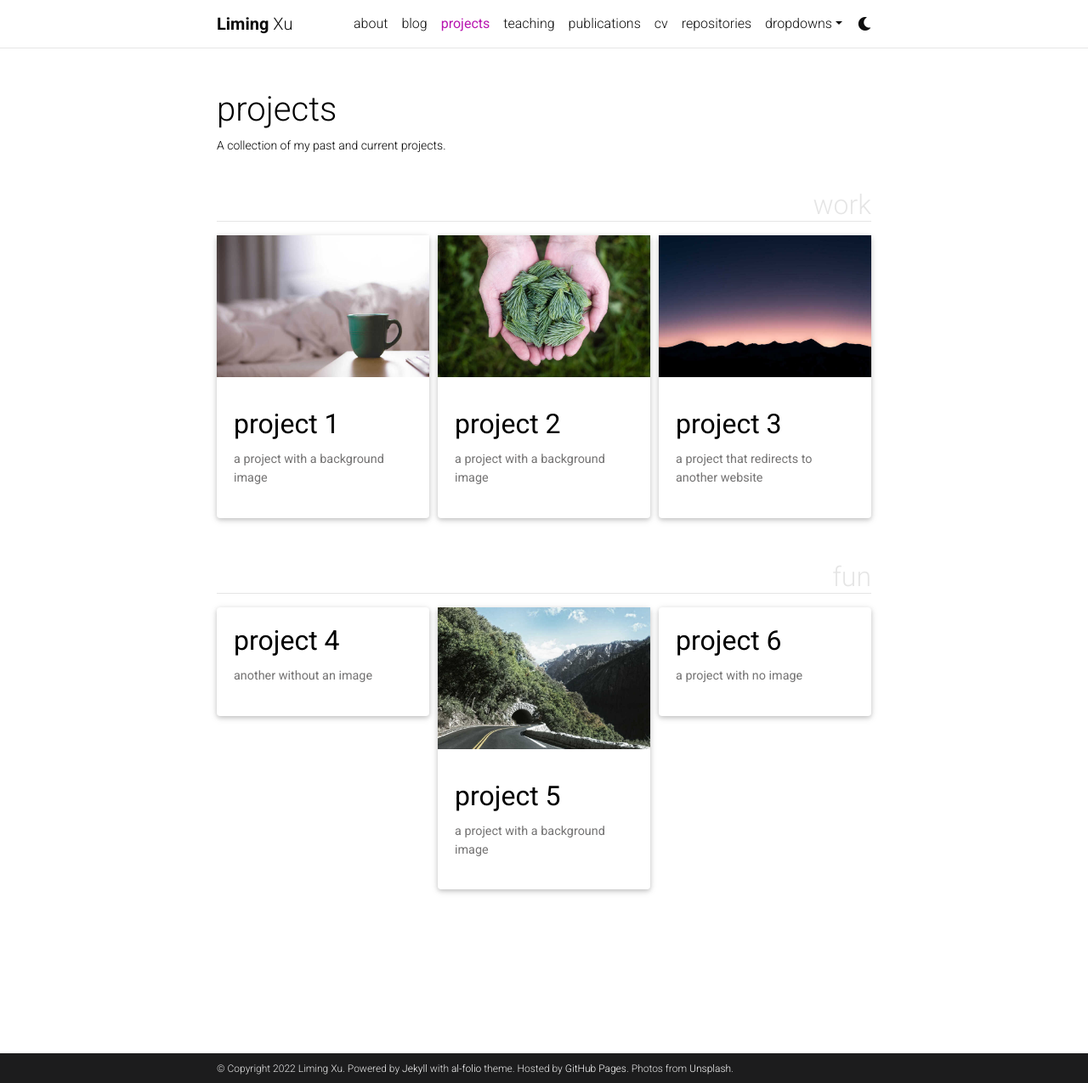
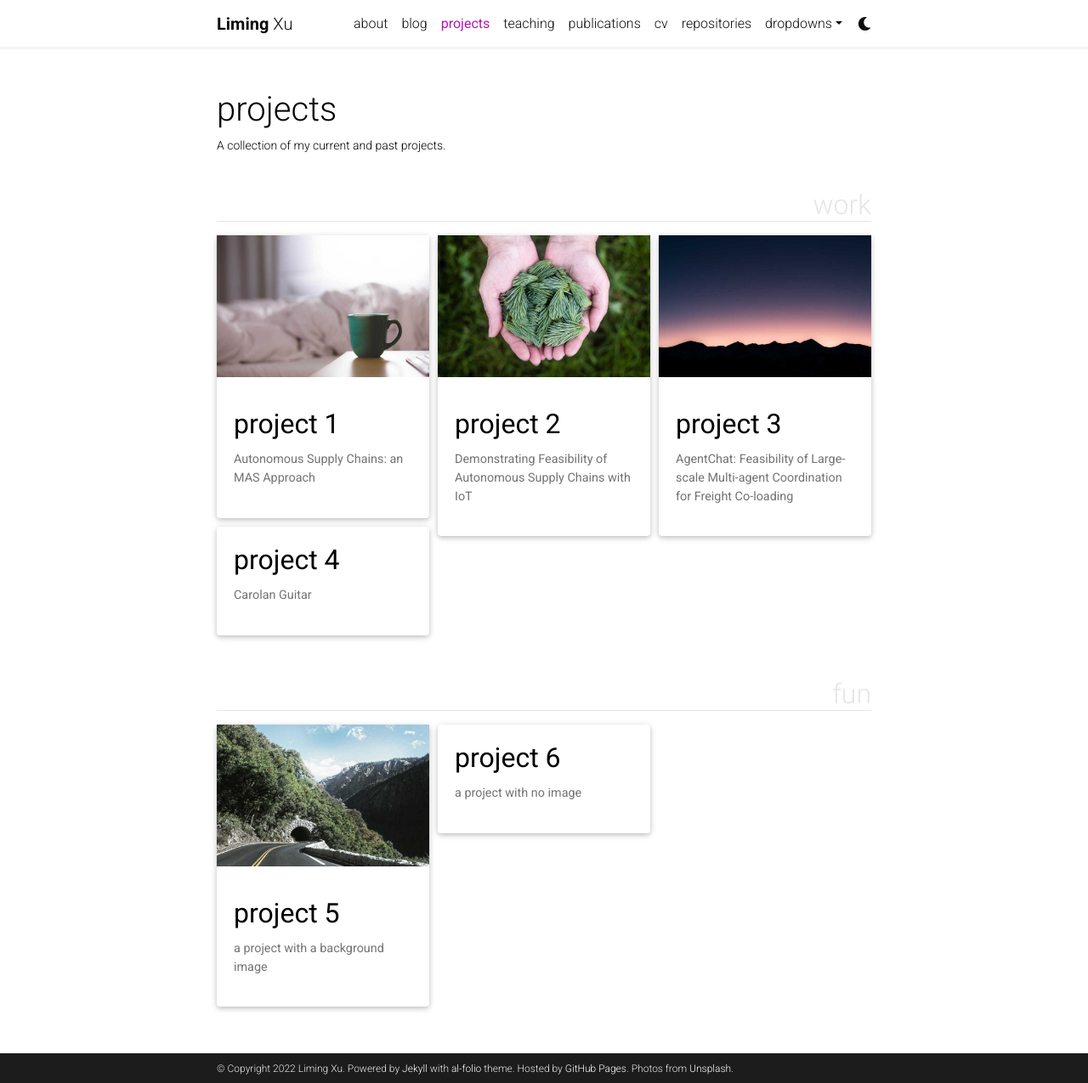
Before and after one commit to lx249/lx249.github.io, a Jekyll site: the page built from _pages/projects.md, in a window 1280 px wide and 1275 px high. Shown: the whole window at 85% size. Built offline with Jekyll 4.4.1, drawn with Linux system fonts in a browser that asks for light colours; full-size pictures stand in for the smaller copies a plugin makes; comment, search, counter and statistics services are not loaded; a style sheet for code colours, icons or effects is not loaded.

Commit message:
Regular Commit.

```diff
--- a/_pages/projects.md
+++ b/_pages/projects.md
@@ -2,7 +2,7 @@
 layout: page
 title: projects
 permalink: /projects/
-description: A collection of my past and current projects.
+description: A collection of my current and past projects.
 nav: true
 nav_order: 1
 display_categories: [work, fun]
--- a/_projects/1_project.md
+++ b/_projects/1_project.md
@@ -1,7 +1,7 @@
 ---
 layout: page
 title: project 1
-description: a project with a background image
+description: "Autonomous Supply Chains: an MAS Approach"
 img: assets/img/12.jpg
 importance: 1
 category: work
--- a/_projects/2_project.md
+++ b/_projects/2_project.md
@@ -1,7 +1,7 @@
 ---
 layout: page
 title: project 2
-description: a project with a background image
+description: Demonstrating Feasibility of Autonomous Supply Chains with IoT
 img: assets/img/3.jpg
 importance: 2
 category: work
--- a/_projects/4_project.md
+++ b/_projects/4_project.md
@@ -1,10 +1,10 @@
 ---
 layout: page
 title: project 4
-description: another without an image
+description: Carolan Guitar
 img:
 importance: 3
-category: fun
+category: work
 ---
 
 Every project has a beautiful feature showcase page.
```
Also changed, not shown: _projects/3_project.md (+1 -1 lines).
